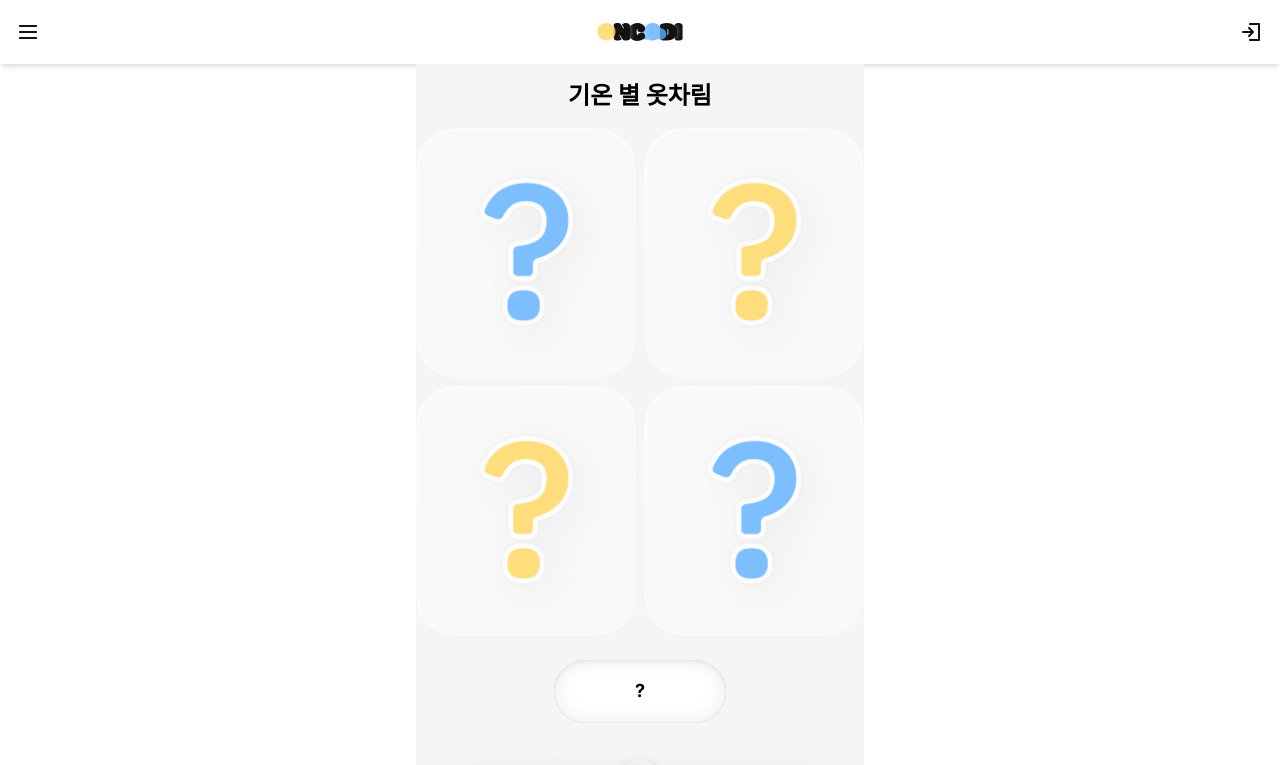
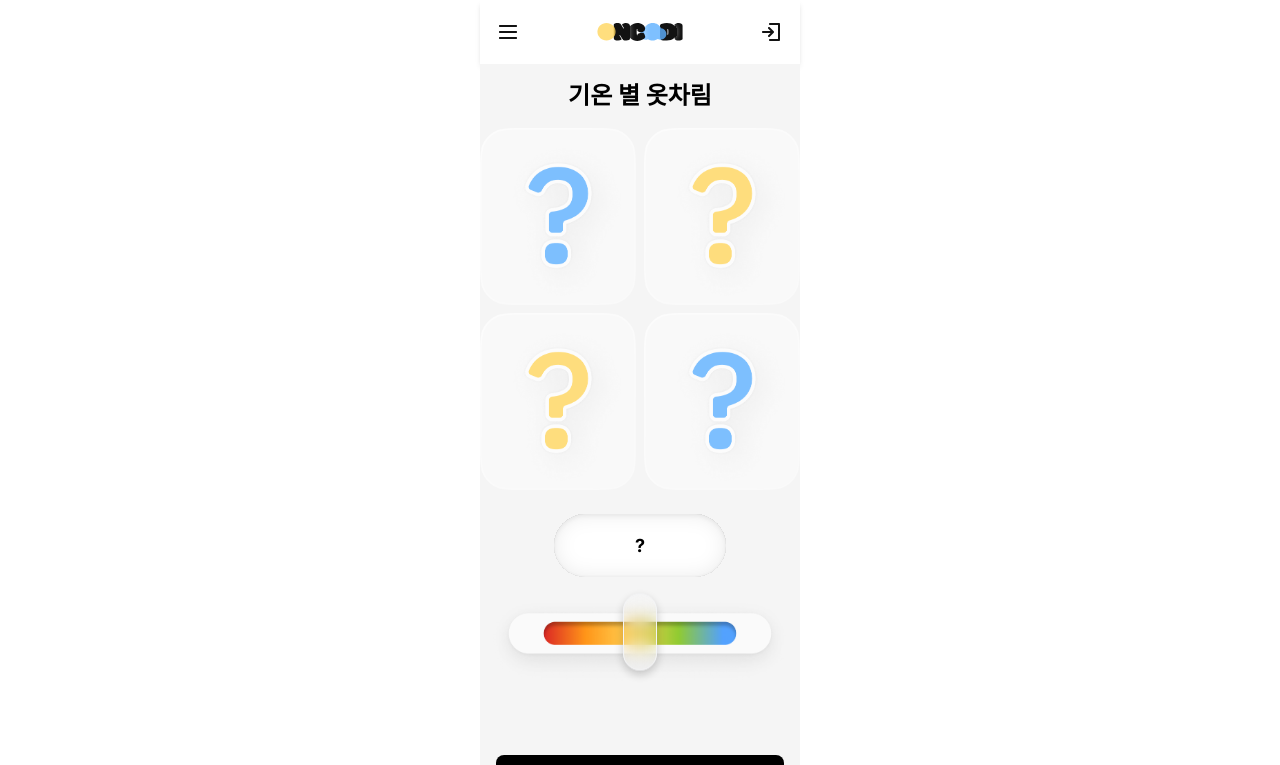
Before and after one commit to 6chenodongja/6che, a Next.js app: page /thermometer-style in a window 1280 px wide. Shown: the top 765 px of the page. Built offline with nearby package versions, Linux system fonts and the light colour scheme.

Commit message:
dev pull

```diff
--- a/src/app/(providers)/(root)/thermometer-style/page.tsx
+++ b/src/app/(providers)/(root)/thermometer-style/page.tsx
@@ -7,7 +7,7 @@ import Footer from 'app/(providers)/(components)/Footer';
 
 function Page() {
   return (
-    <div>
+    <div className="container bg-neutral-50 flex flex-col justify-center items-center w-full min-h-screen">
       <Header />
       <main>
         <ThermometerStyle />
```
